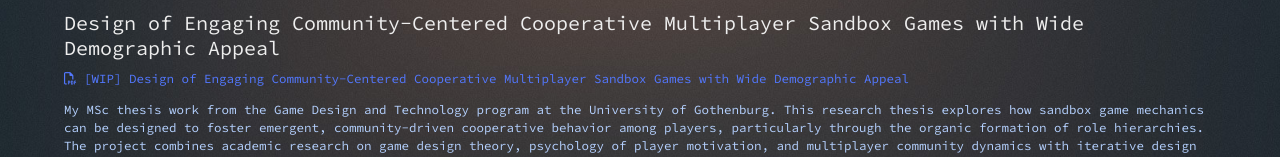
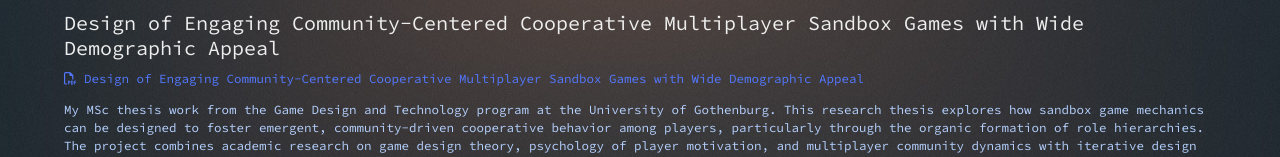
Before and after one commit to Erdandrej/Erdandrej.github.io, a Vue app: page /research in a window 1280 px wide. Shown: the part 414-571 px from the top of the page. Built offline with nearby package versions, Linux system fonts and the light colour scheme.

Commit message:
Add master thesis pdf

```diff
--- a/src/components/PortfolioGames.vue
+++ b/src/components/PortfolioGames.vue
@@ -47,7 +47,7 @@
                         <a href="https://funrock.com/" target="_blank" class="project-link">
                             <i class="fas fa-link"></i>
                         </a>
-                        <a href="" target="_blank" class="project-link">
+                        <a href="./DesignCooperativeMultiplayerSandboxGames_Thesis.pdf" target="_blank" class="project-link">
                             <i class="far fa-file-archive"></i>
                         </a>
                     </div>
--- a/src/components/PortfolioResearch.vue
+++ b/src/components/PortfolioResearch.vue
@@ -5,7 +5,7 @@
                     <div class="portfolio-description">
                         <h6>Research Master Thesis</h6>
                         <h1>Design of Engaging Community-Centered Cooperative Multiplayer Sandbox Games with Wide Demographic Appeal</h1>
-                        <p class="global-link"><a href="./PSM_Thesis.pdf" target="_blank"><i class="far fa-file-pdf"/> [WIP] Design of Engaging Community-Centered Cooperative Multiplayer Sandbox Games with Wide Demographic Appeal</a></p>
+                        <p class="global-link"><a href="./DesignCooperativeMultiplayerSandboxGames_Thesis.pdf" target="_blank"><i class="far fa-file-pdf"/> Design of Engaging Community-Centered Cooperative Multiplayer Sandbox Games with Wide Demographic Appeal</a></p>
                         <br>
                         <p>
                         My MSc thesis work from the Game Design and Technology program at the University of Gothenburg.
```
Also changed, not shown: 1 other file (tests, documents, lock files or other folders).
